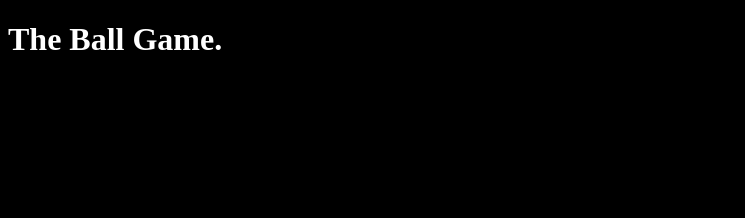
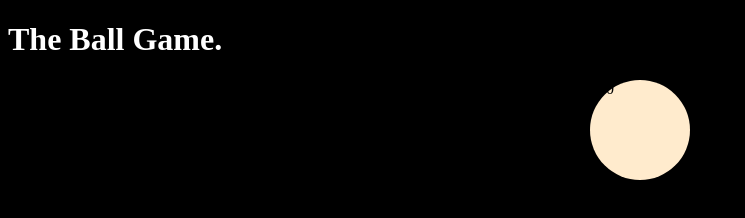
Before and after one commit to elruddy/-L17--Git-I, a plain HTML site: page index.html in a window 1280 px wide. Shown: the whole page, without its empty margins (0-745 px from the left). Drawn offline with Linux system fonts and the light colour scheme.

Commit message:
Style defined for div with class ball

```diff
--- a/css/styles.css
+++ b/css/styles.css
@@ -5,3 +5,11 @@ body{
 h1{
     color: white;
 }
+
+.ball{
+    margin: auto;
+    height: 100px;
+    width: 100px;
+    border-radius: 50%;
+    background-color: blanchedalmond;
+}
```
